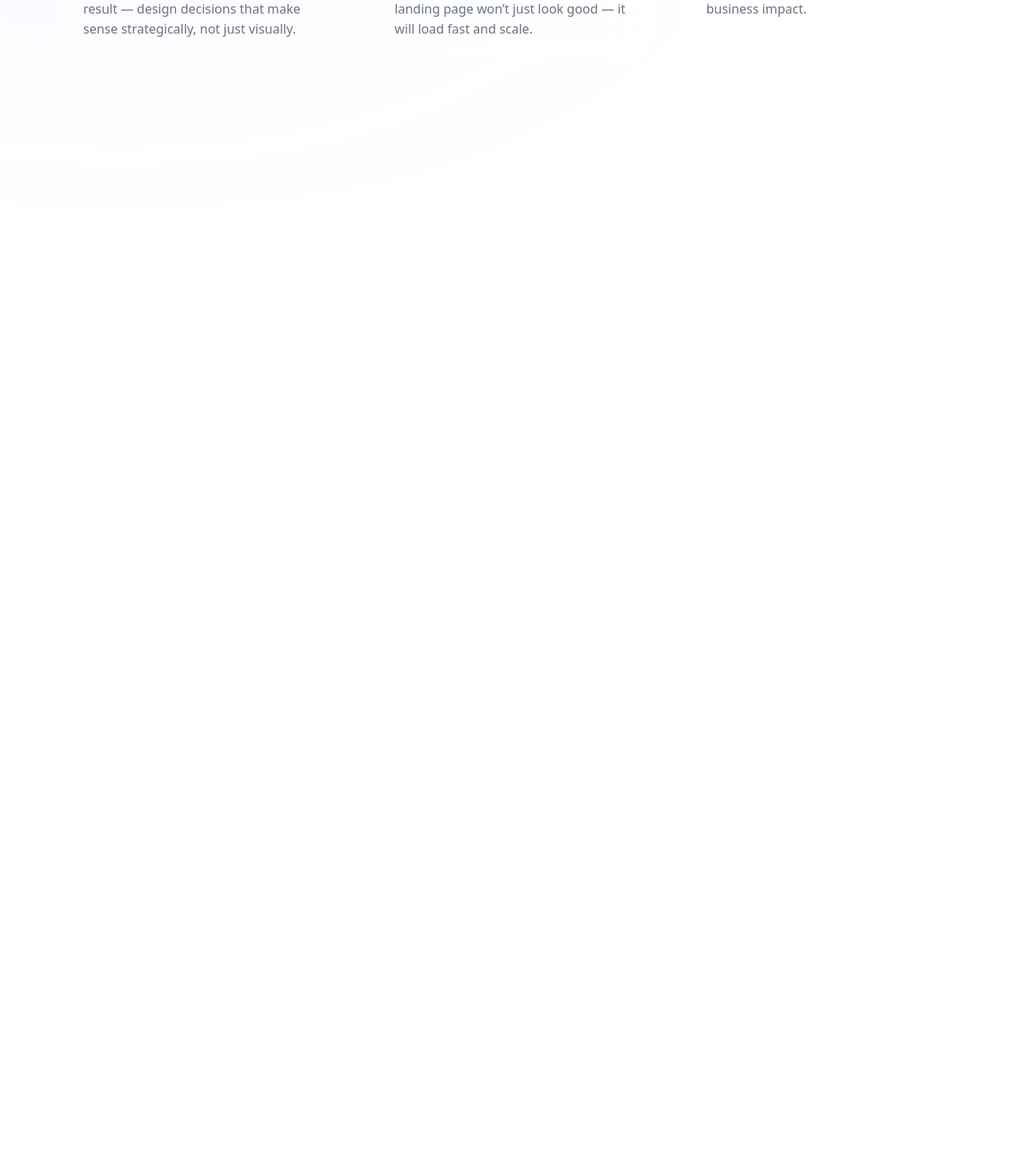
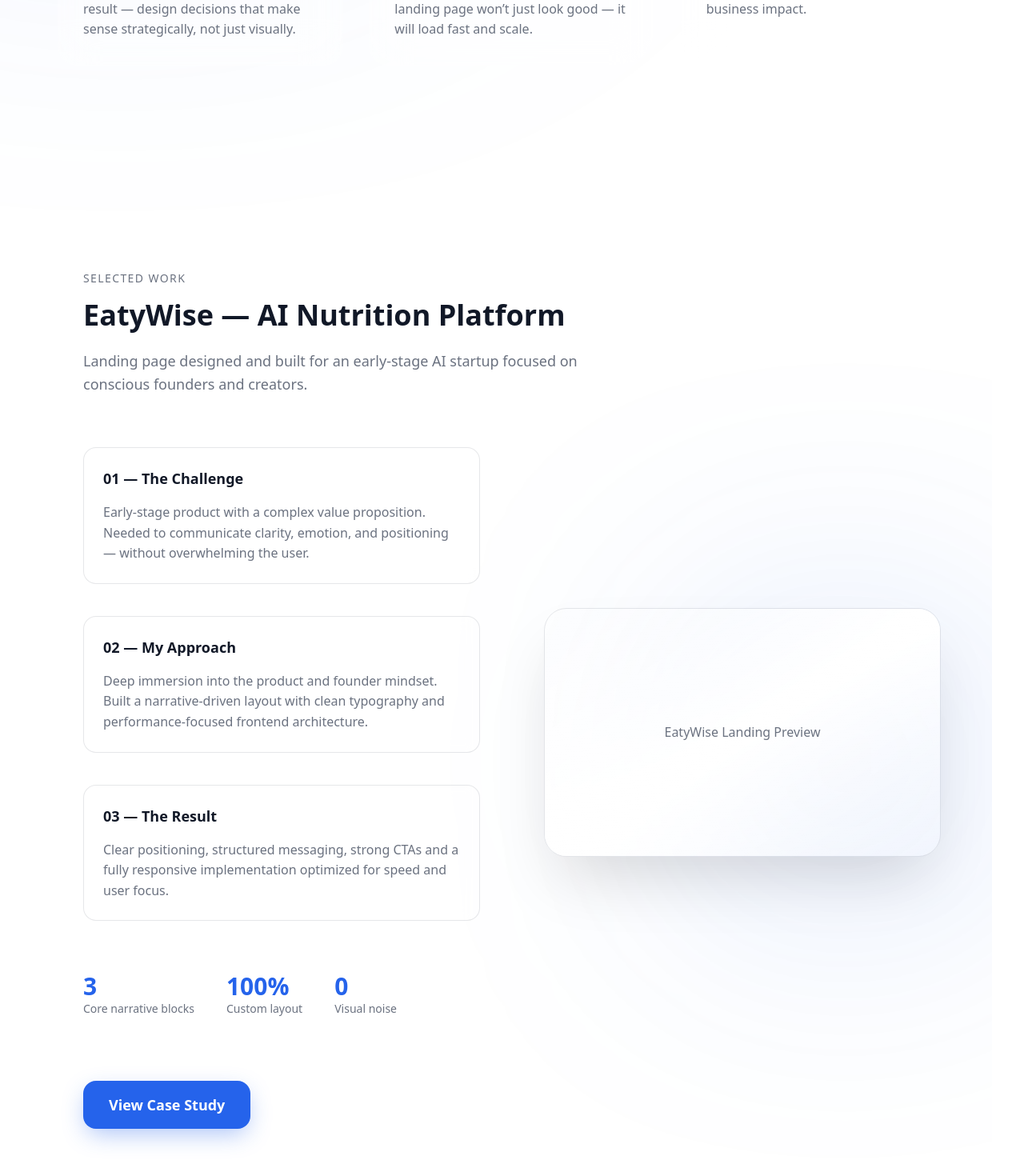
Before and after one commit to pavsumin/pavelsumin, a Next.js app: page / in a window 1280 px wide. Shown: the part 1330-2800 px from the top of the page at 80% size. Before the commit the page ends 1540 px from the top, so only its background shows below. Built offline with nearby package versions, Linux system fonts and the light colour scheme.

Commit message:
WIP: WorkSection structure and base.

```diff
--- a/app/page.tsx
+++ b/app/page.tsx
@@ -1,6 +1,7 @@
 import Header from '@/components/Header'
 import HeroSection from '@/components/HeroSection'
 import WhySection from '@/components/WhySection'
+import WorkSection from '@/components/WorkSection'
 
 export default function Home() {
 	return (
@@ -8,6 +9,7 @@ export default function Home() {
 			<Header />
 			<HeroSection />
 			<WhySection />
+			<WorkSection />
 		</main>
 	)
 }
--- /dev/null
+++ b/components/WorkSection.tsx
@@ -0,0 +1,104 @@
+'use client'
+
+export default function WorkSection() {
+	return (
+		<section className='relative py-32'>
+			<div className='max-w-[1200px] mx-auto px-8'>
+				{/* ===== Section Header ===== */}
+				<div className='mb-16'>
+					<p className='text-sm uppercase tracking-widest text-muted mb-4'>
+						Selected Work
+					</p>
+
+					<h2 className='text-[42px] md:text-[36px] font-semibold text-primary leading-[1.1]'>
+						EatyWise — AI Nutrition Platform
+					</h2>
+
+					<p className='mt-6 max-w-[640px] text-[18px] text-muted leading-[1.6]'>
+						Landing page designed and built for an early-stage AI startup
+						focused on conscious founders and creators.
+					</p>
+				</div>
+
+				{/* ===== Main Layout ===== */}
+				<div className='grid lg:grid-cols-2 gap-20 items-center'>
+					{/* ===== LEFT: Case Content ===== */}
+					<div className='space-y-10'>
+						{/* Challenge */}
+						<div className='p-6 rounded-2xl border border-primary/10 bg-white/40 backdrop-blur-sm'>
+							<h3 className='text-lg font-semibold text-primary mb-4'>
+								01 — The Challenge
+							</h3>
+							<p className='text-muted leading-[1.6]'>
+								Early-stage product with a complex value proposition. Needed to
+								communicate clarity, emotion, and positioning — without
+								overwhelming the user.
+							</p>
+						</div>
+
+						{/* Approach */}
+						<div className='p-6 rounded-2xl border border-primary/10 bg-white/40 backdrop-blur-sm'>
+							<h3 className='text-lg font-semibold text-primary mb-4'>
+								02 — My Approach
+							</h3>
+							<p className='text-muted leading-[1.6]'>
+								Deep immersion into the product and founder mindset. Built a
+								narrative-driven layout with clean typography and
+								performance-focused frontend architecture.
+							</p>
+						</div>
+
+						{/* Result */}
+						<div className='p-6 rounded-2xl border border-primary/10 bg-white/40 backdrop-blur-sm'>
+							<h3 className='text-lg font-semibold text-primary mb-4'>
+								03 — The Result
+							</h3>
+							<p className='text-muted leading-[1.6]'>
+								Clear positioning, structured messaging, strong CTAs and a fully
+								responsive implementation optimized for speed and user focus.
+							</p>
+						</div>
+
+						{/* Metrics Row */}
+						<div className='flex gap-10 pt-6'>
+							<div>
+								<p className='text-3xl font-semibold text-accent'>3</p>
+								<p className='text-sm text-muted'>Core narrative blocks</p>
+							</div>
+
+							<div>
+								<p className='text-3xl font-semibold text-accent'>100%</p>
+								<p className='text-sm text-muted'>Custom layout</p>
+							</div>
+
+							<div>
+								<p className='text-3xl font-semibold text-accent'>0</p>
+								<p className='text-sm text-muted'>Visual noise</p>
+							</div>
+						</div>
+					</div>
+
+					{/* ===== RIGHT: Mockup Area ===== */}
+					<div className='relative'>
+						<div className='relative rounded-[28px] overflow-hidden shadow-hero border border-primary/10'>
+							{/* Placeholder mockup image */}
+							<div className='aspect-[16/10] bg-gradient-to-br from-background via-white to-background flex items-center justify-center text-muted'>
+								EatyWise Landing Preview
+							</div>
+						</div>
+
+						{/* subtle glow */}
+						<div className='absolute -z-10 w-[400px] h-[400px] bg-accent/15 blur-[140px] rounded-full -bottom-20 -right-20' />
+					</div>
+				</div>
+
+				{/* ===== CTA ===== */}
+				<div className='mt-20'>
+					<button className='px-8 py-4 bg-accent text-white rounded-2xl text-lg font-semibold shadow-button hover:brightness-110 transition-all duration-300'>
+						View Case Study
+					</button>
+				</div>
+			</div>
+		</section>
+	)
+}
```
